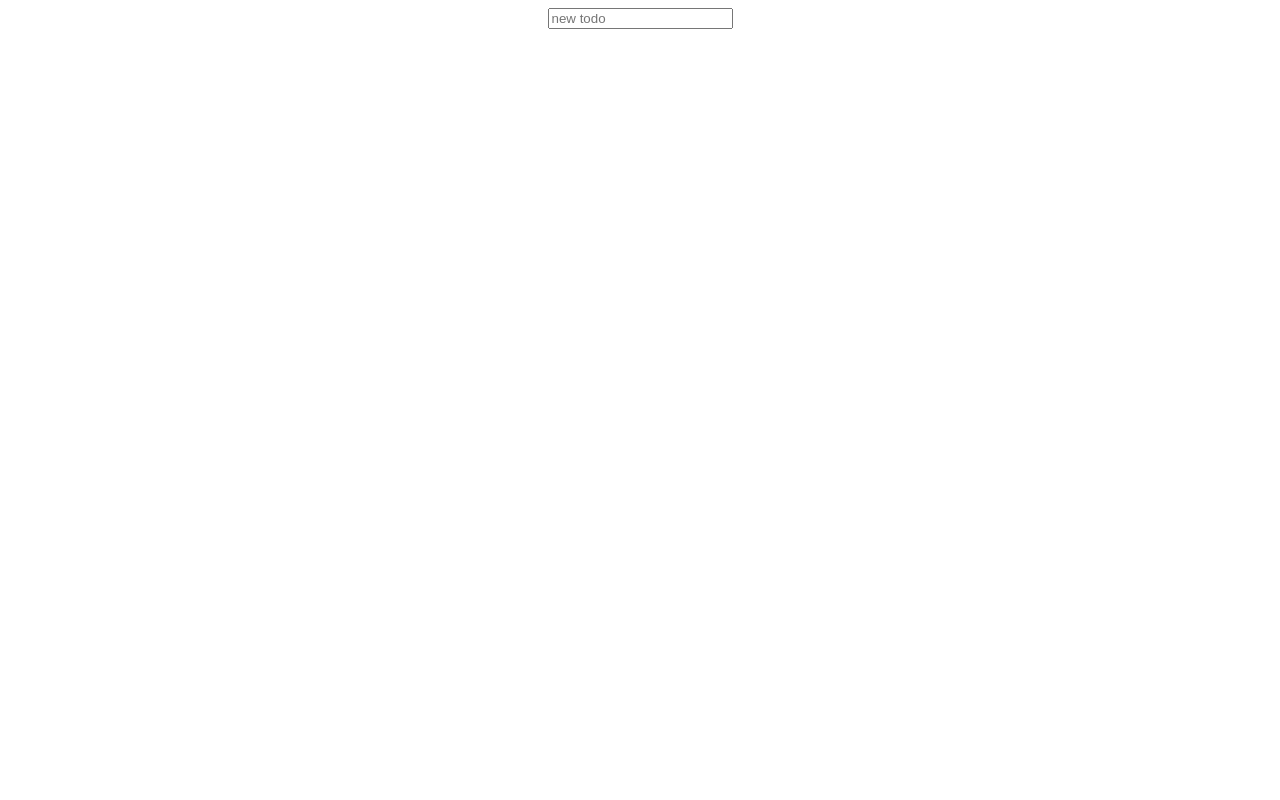
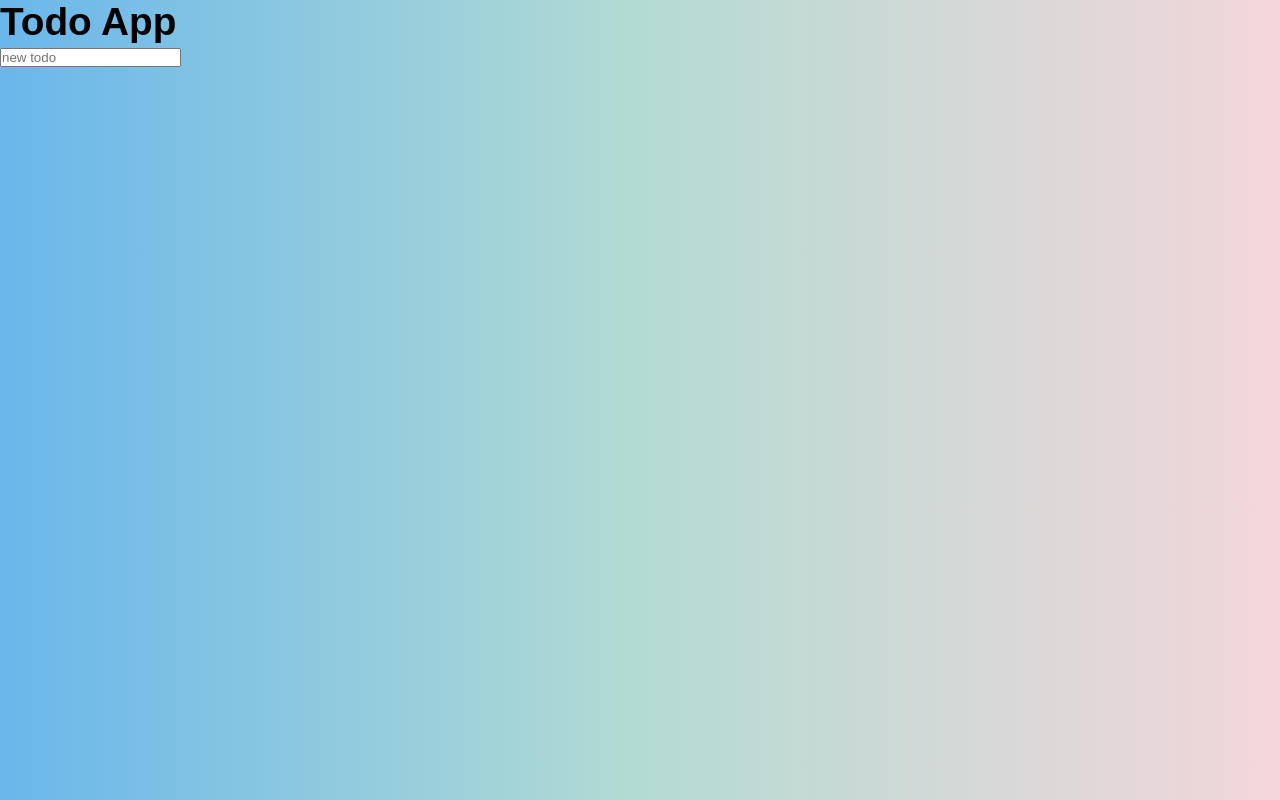
Before and after one commit to itsrojasleon/react-todo-list, a React (Create React App) app: page / in a window 1280 px wide. Built offline with nearby package versions, Linux system fonts and the light colour scheme.

Commit message:
Toggling App

```diff
--- a/src/components/App.js
+++ b/src/components/App.js
@@ -3,7 +3,8 @@ import TodoList from './todo/TodoList';
 
 function App() {
   return (
-    <div className="App">
+    <div>
+      <h1>Todo App</h1>
       <TodoList />
     </div>
   );
--- a/src/components/todo/Todo.js
+++ b/src/components/todo/Todo.js
@@ -16,6 +16,9 @@ function Todo(props) {
     setIsEditing(!isEditing);
     props.updateTodo(props.id, value);
   }
+  function handleToggle() {
+    props.toggleCompleted(props.id);
+  }
   return (
     <React.Fragment>
       {isEditing ? (
@@ -24,11 +27,16 @@ function Todo(props) {
           <button onClick={handleUpdate}>Save</button>
         </form>
       ) : (
-        <div>
+        <ul>
           <button onClick={handleUpdate}>Edit</button>
           <button onClick={handleRemove}>X</button>
-          <div>{props.task}</div>
-        </div>
+          <li
+            onClick={handleToggle}
+            className={props.completed ? 'completed' : ''}
+          >
+            {props.task}
+          </li>
+        </ul>
       )}
     </React.Fragment>
   );
--- a/src/components/todo/TodoList.js
+++ b/src/components/todo/TodoList.js
@@ -5,26 +5,38 @@ import TodoForm from './TodoForm';
 function generateKey() {
   return Math.floor(Math.random() * (5192 + 1));
 }
+function mapping(todos, id, newValue) {
+  return todos.map(t => {
+    if (t.id === id) {
+      if (newValue) {
+        return { ...t, task: newValue };
+      } else {
+        return { ...t, completed: !t.completed };
+      }
+    } else {
+      return t;
+    }
+  });
+}
 
 function TodoList() {
   const [todos, setTodos] = React.useState([]);
 
   function createTodo(newTodo) {
-    setTodos([...todos, { task: newTodo, id: generateKey() }]);
+    setTodos([
+      ...todos,
+      { task: newTodo, id: generateKey(), completed: false },
+    ]);
   }
   function removeTodo(id) {
     setTodos(todos.filter(t => t.id !== id));
   }
   function updateTodo(id, newTodo) {
-    setTodos(
-      todos.map(t => {
-        if (t.id === id) {
-          return { ...t, task: newTodo };
-        } else {
-          return t;
-        }
-      }),
-    );
+    setTodos(mapping(todos, id, newTodo));
+  }
+
+  function toggleCompleted(id) {
+    setTodos(mapping(todos, id));
   }
   return (
     <div>
@@ -34,8 +46,10 @@ function TodoList() {
           key={t.key}
           id={t.id}
           task={t.task}
+          completed={t.completed}
           removeTodo={removeTodo}
           updateTodo={updateTodo}
+          toggleCompleted={toggleCompleted}
         />
       ))}
     </div>
--- a/src/styles.css
+++ b/src/styles.css
@@ -1,4 +1,16 @@
-.App {
-  font-family: sans-serif;
-  text-align: center;
+/* Global styles */
+* {
+  margin: 0;
+  padding: 0;
+  box-sizing: border-box;
 }
+html,
+body {
+  background: linear-gradient(90deg, #69b7eb, #b3dbd3, #f4d6db);
+  font-size: 1.1rem;
+  font-family: 'Quicksand', sans-serif;
+  height: 100%;
+}
+/* src/components/TodoList.js */
+.TodoList {
+}
```
